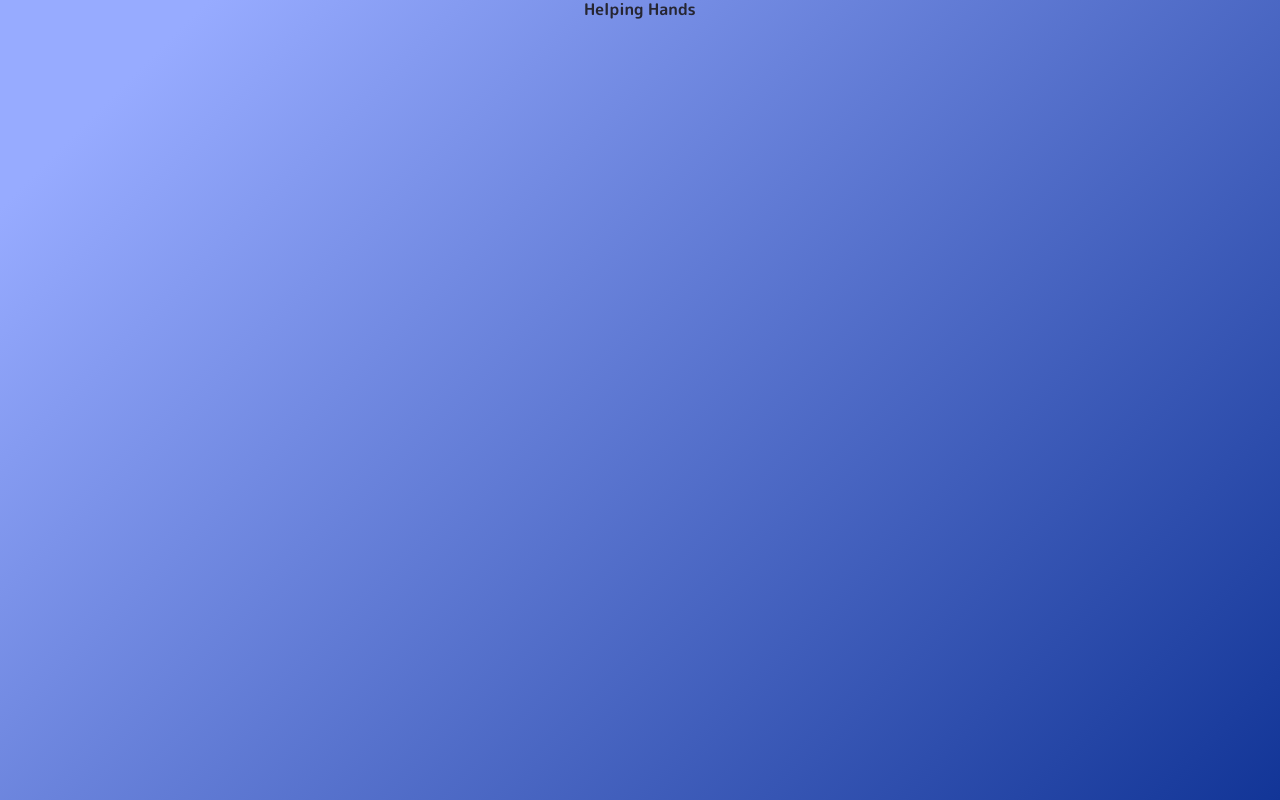
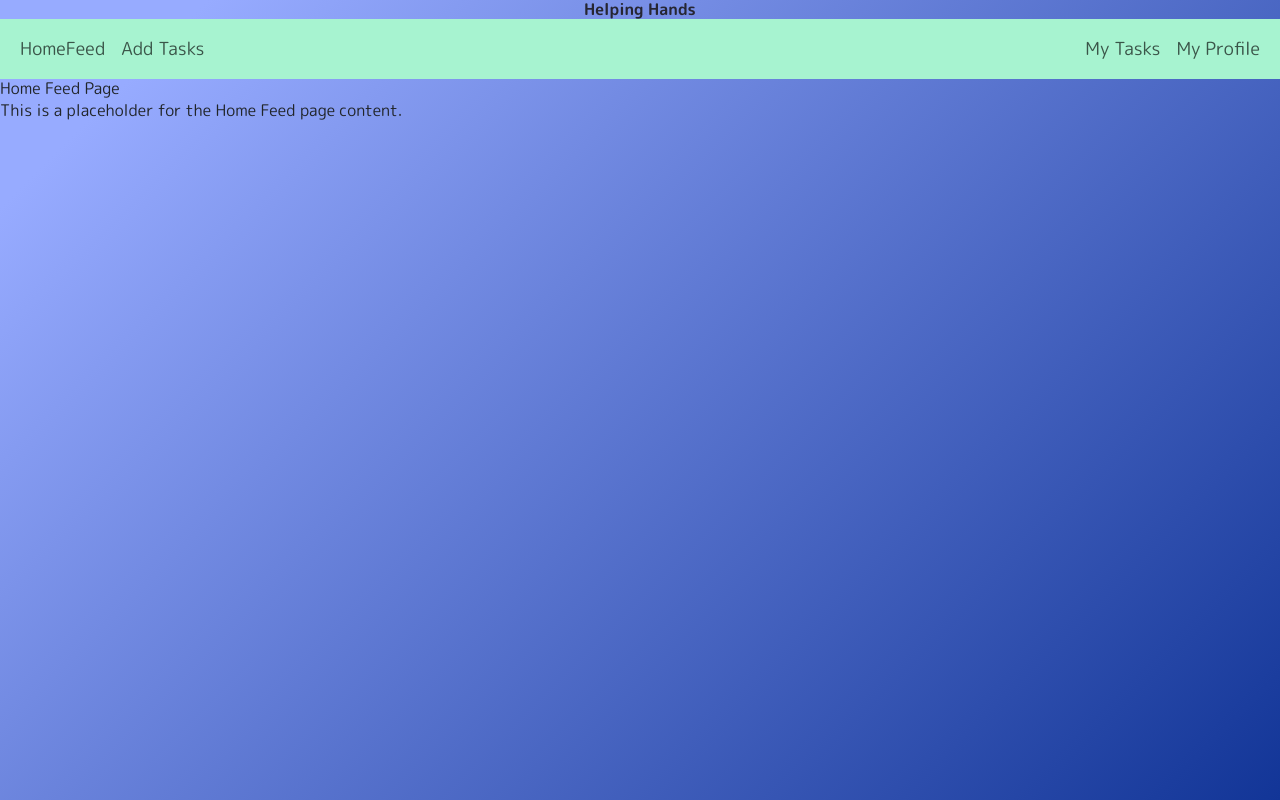
Before and after one commit to sopra-fs24-group-19/c, a React (Create React App) app: page /homefeed in a window 1280 px wide. Before the commit this address had no page. Built offline with nearby package versions, Linux system fonts and the light colour scheme.

Commit message:
Updated routing and views

```diff
--- /dev/null
+++ b/src/components/routing/routeProtectors/HomeFeedGuard.js
@@ -0,0 +1,15 @@
+import PropTypes from "prop-types";
+import React from "react";
+import { Navigate, Outlet } from "react-router-dom";
+
+export const HomeFeedGuard = () => {
+    if (!localStorage.getItem("token")) {
+      return <Outlet />;
+    }
+
+    return <Navigate to="/login" replace />;
+  };
+
+  HomeFeedGuard.propTypes = {
+    children: PropTypes.node
+  };
--- a/src/components/routing/routers/AppRouter.js
+++ b/src/components/routing/routers/AppRouter.js
@@ -2,6 +2,7 @@ import React from "react";
 import { BrowserRouter, Navigate, Route, Routes } from "react-router-dom";
 import AddTasks from "../../views/AddTasks";
 import Edit from "../../views/Edit";
+import HomeFeed from "../../views/HomeFeed";
 import Login from "../../views/Login";
 import MyProfile from "../../views/MyProfile";
 import MyTasks from "../../views/MyTasks";
@@ -9,6 +10,7 @@ import Register from "../../views/Register";
 import UserProfile from "../../views/UserProfile";
 import { AddTasksGuard } from "../routeProtectors/AddTasksGuard";
 import { GameGuard } from "../routeProtectors/GameGuard";
+import { HomeFeedGuard } from "../routeProtectors/HomeFeedGuard";
 import { LoginGuard } from "../routeProtectors/LoginGuard";
 import { MyProfileGuard } from "../routeProtectors/MyProfileGuard";
 import { MyTasksGuard } from "../routeProtectors/MyTasksGuard";
@@ -63,6 +65,10 @@ const AppRouter = () => {
           <Route path="/addtasks" element={<AddTasks />} />
         </Route>
 
+        <Route path="/homefeed" element={<HomeFeedGuard />}>
+          <Route path="/homefeed" element={<HomeFeed />} />
+        </Route>
+
         <Route path="/" element={
           <Navigate to="/game" replace />
         }/>
--- a/src/components/ui/Header.tsx
+++ b/src/components/ui/Header.tsx
@@ -10,7 +10,7 @@ function Header() {
         <Navbar.Toggle aria-controls="basic-navbar-nav" />
         <Navbar.Collapse id="basic-navbar-nav" role="navigation">
           <Nav className="me-auto">
-            <Nav.Link as={Link} to="/game" className="text-lg">HomeFeed</Nav.Link>
+            <Nav.Link as={Link} to="/homefeed" className="text-lg">HomeFeed</Nav.Link>
             <Nav.Link as={Link} to="/addtasks" className="text-lg">Add Tasks</Nav.Link>
           </Nav>
           <Nav className="ml-auto">
--- a/src/components/views/AddTasks.tsx
+++ b/src/components/views/AddTasks.tsx
@@ -1,14 +1,13 @@
-import BaseContainer from 'components/ui/BaseContainer';
 import Header from 'components/ui/Header';
 
 const AddTasks = () => {
   return (
     <>
       <Header />
-      <BaseContainer>
+
         <h2>Add Tasks Page</h2>
         <p>This is a placeholder for the Add Tasks page content.</p>
-      </BaseContainer>
+
     </>
   );
 };
--- /dev/null
+++ b/src/components/views/HomeFeed.tsx
@@ -0,0 +1,14 @@
+import Header from 'components/ui/Header';
+
+
+const HomeFeed = () => {
+  return (
+    <>
+        <Header />
+        <h2>Home Feed Page</h2>
+        <p>This is a placeholder for the Home Feed page content.</p>
+    </>
+  );
+};
+
+export default HomeFeed;
--- a/src/components/views/MyProfile.tsx
+++ b/src/components/views/MyProfile.tsx
@@ -1,14 +1,11 @@
-import BaseContainer from 'components/ui/BaseContainer';
 import Header from 'components/ui/Header';
 
 const MyProfile = () => {
   return (
     <>
         <Header />
-        <BaseContainer>
         <h2>My Profile Page</h2>
         <p>This is a placeholder for the My Profile page content.</p>
-        </BaseContainer>
     </>
   );
 };
--- a/src/components/views/MyTasks.tsx
+++ b/src/components/views/MyTasks.tsx
@@ -1,4 +1,3 @@
-import BaseContainer from 'components/ui/BaseContainer';
 import Header from 'components/ui/Header';
 
 
@@ -6,10 +5,8 @@ const MyTasks = () => {
   return (
     <>
         <Header />
-        <BaseContainer>
         <h2>My Tasks Page</h2>
         <p>This is a placeholder for the My Tasks page content.</p>
-        </BaseContainer>
     </>
   );
 };
```
